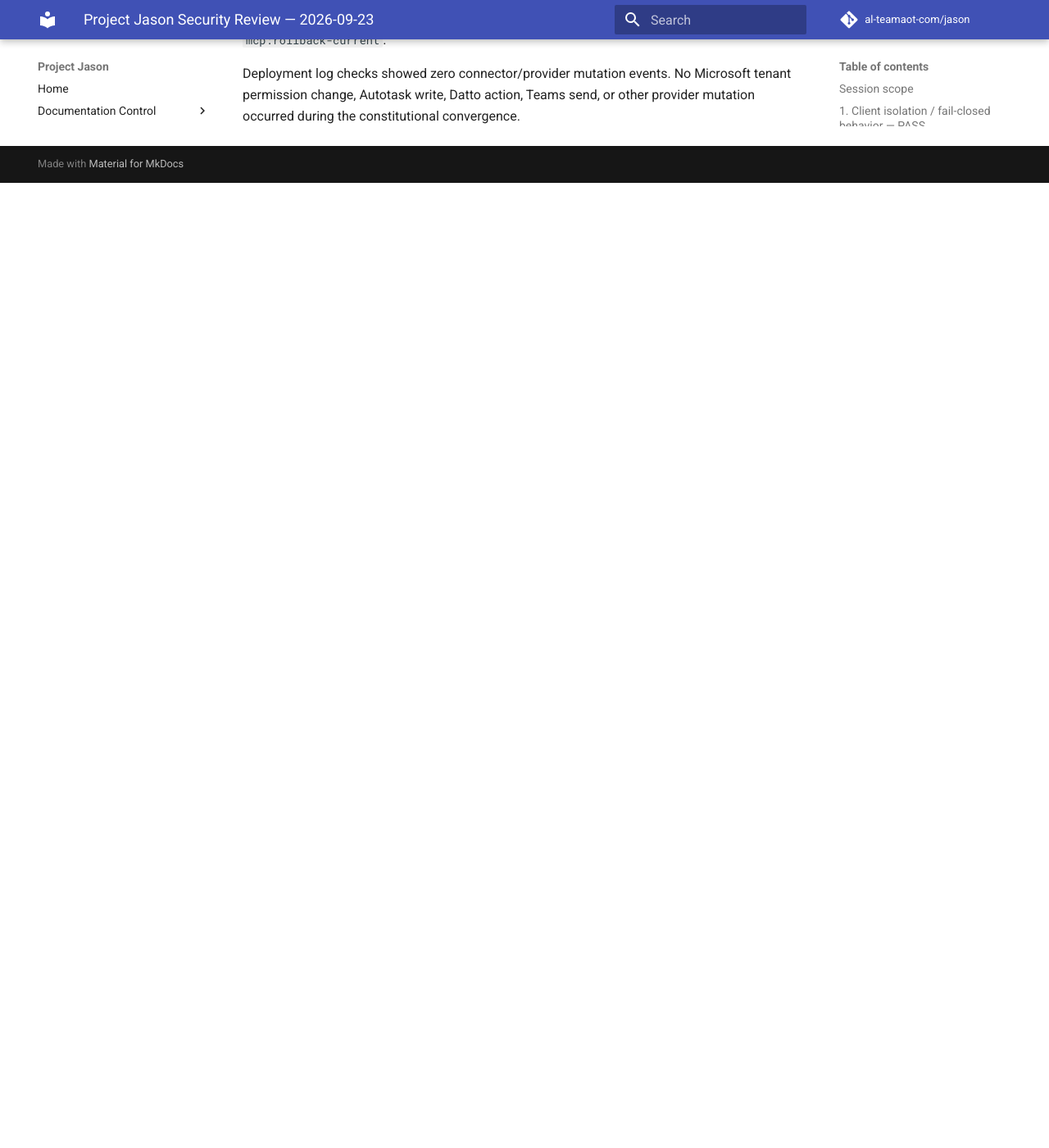
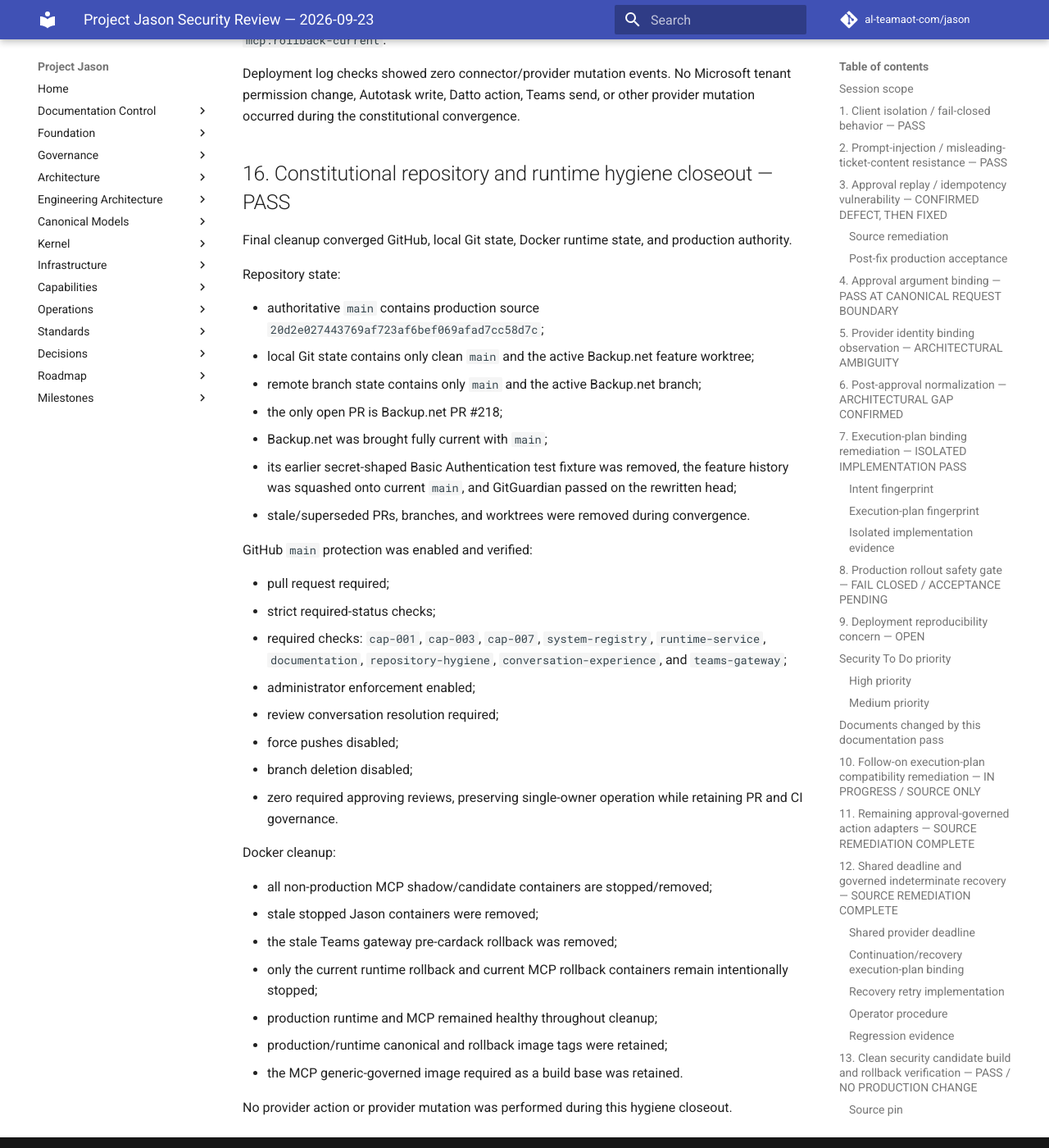
Before and after one commit to al-teamaot-com/jason, an MkDocs documentation site: the page built from docs/sessions/2026-09-23.md, in a window 1280 px wide and 1400 px high, scrolled down 23951 px. Shown: the whole window at 82% size. Built offline with MkDocs 1.6.1 and Material for MkDocs 9.7.7, drawn with Linux system fonts in a browser that asks for light colours; comment, search, counter and statistics services are not loaded; before the commit the page ends 24174 px from its top, so only the background shows below that.

Commit message:
Record protected main and hygiene closeout

```diff
--- a/docs/sessions/2026-09-23.md
+++ b/docs/sessions/2026-09-23.md
@@ -665,3 +665,40 @@ Current rollback pair:
 The same images are also tagged `jason-runtime:rollback-current` and `jason-mcp:rollback-current`.
 
 Deployment log checks showed zero connector/provider mutation events. No Microsoft tenant permission change, Autotask write, Datto action, Teams send, or other provider mutation occurred during the constitutional convergence.
+
+## 16. Constitutional repository and runtime hygiene closeout — PASS
+
+Final cleanup converged GitHub, local Git state, Docker runtime state, and production authority.
+
+Repository state:
+
+- authoritative `main` contains production source `20d2e027443769af723af6bef069afad7cc58d7c`;
+- local Git state contains only clean `main` and the active Backup.net feature worktree;
+- remote branch state contains only `main` and the active Backup.net branch;
+- the only open PR is Backup.net PR #218;
+- Backup.net was brought fully current with `main`;
+- its earlier secret-shaped Basic Authentication test fixture was removed, the feature history was squashed onto current `main`, and GitGuardian passed on the rewritten head;
+- stale/superseded PRs, branches, and worktrees were removed during convergence.
+
+GitHub `main` protection was enabled and verified:
+
+- pull request required;
+- strict required-status checks;
+- required checks: `cap-001`, `cap-003`, `cap-007`, `system-registry`, `runtime-service`, `documentation`, `repository-hygiene`, `conversation-experience`, and `teams-gateway`;
+- administrator enforcement enabled;
+- review conversation resolution required;
+- force pushes disabled;
+- branch deletion disabled;
+- zero required approving reviews, preserving single-owner operation while retaining PR and CI governance.
+
+Docker cleanup:
+
+- all non-production MCP shadow/candidate containers are stopped/removed;
+- stale stopped Jason containers were removed;
+- the stale Teams gateway pre-cardack rollback was removed;
+- only the current runtime rollback and current MCP rollback containers remain intentionally stopped;
+- production runtime and MCP remained healthy throughout cleanup;
+- production/runtime canonical and rollback image tags were retained;
+- the MCP generic-governed image required as a build base was retained.
+
+No provider action or provider mutation was performed during this hygiene closeout.
```
Also changed, not shown: docs/control/CURRENT.md (+1 -1 lines).
